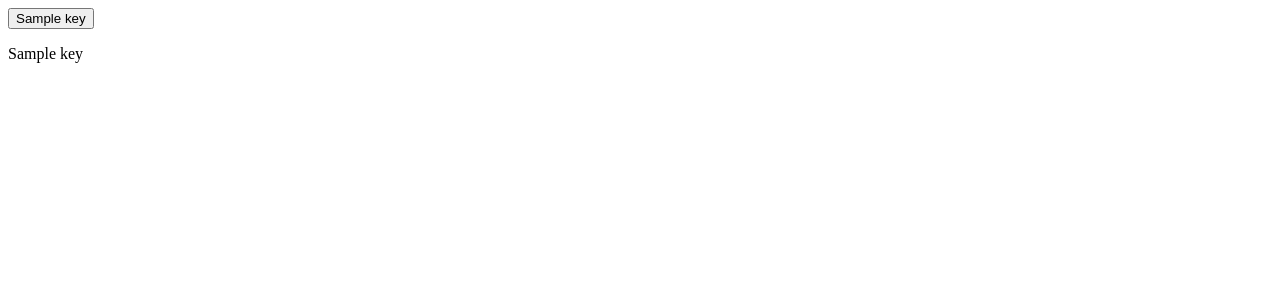
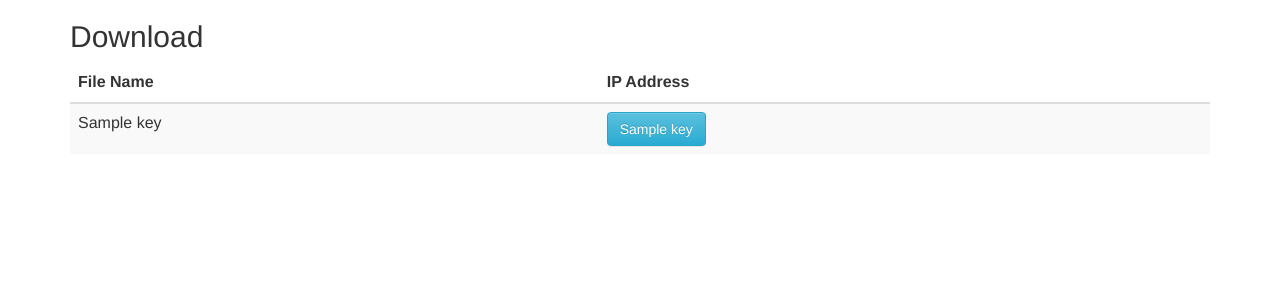
Before and after one commit to HarshShah1997/IIITA-Hacks, a Flask app: template templates/download.html in a window 1280 px wide. Shown: the top 300 px of the page. Run offline with Flask 2, Linux system fonts and the light colour scheme; the template is opened without the code that fills it: most values are stand-ins (such as "Sample title", 1, 10 or a date in 2020); some libraries are stand-ins or nearby versions.

Commit message:
Added Bootstrap

```diff
--- a/templates/download.html
+++ b/templates/download.html
@@ -1,12 +1,25 @@
+
+
 <!-- This file fetches the list of IPs along with their files -->
 <html>
     <head>
         <title>Download Page</title>
     </head>
     <body>
+        <div class="container">
+            <h2>Download</h2>
+            <table class="table table-striped">
+                <thead>
+                    <tr>
+                        <th>File Name</th>
+                        <th>IP Address</th>
+                    </tr>
+                </thead>
+                <tbody>
                     {% for key in database %}
-		<button type="button" id = "file" onclick="request()">{{ database[key] }}</button>
-		<p> {{ key }} </p>
+                    <tr>
+                        <td> {{ key }} </td>
+                        <td><button type="button" id = "file" onclick="request()" class="btn btn-info">{{ database[key] }}</button></td>
                         <!-- Upon click, an AJAX call from the hosted server will be sent to the requesting client giving the IP address -->
                         <script type="text/javascript">
                             function request() {
@@ -16,6 +29,16 @@
                             	async.send("ip_addr={{ database[key] }}&file_name={{ key }}");
                             }
                         </script>
+                    </tr>
                     {% endfor %}
+                </tbody>
+            </table>
+        </div>
+        <!-- Latest compiled and minified CSS -->
+        <link rel="stylesheet" href="https://maxcdn.bootstrapcdn.com/bootstrap/3.3.7/css/bootstrap.min.css" integrity="sha384-BVYiiSIFeK1dGmJRAkycuHAHRg32OmUcww7on3RYdg4Va+PmSTsz/K68vbdEjh4u" crossorigin="anonymous">
+        <!-- Optional theme -->
+        <link rel="stylesheet" href="https://maxcdn.bootstrapcdn.com/bootstrap/3.3.7/css/bootstrap-theme.min.css" integrity="sha384-rHyoN1iRsVXV4nD0JutlnGaslCJuC7uwjduW9SVrLvRYooPp2bWYgmgJQIXwl/Sp" crossorigin="anonymous">
+        <!-- Latest compiled and minified JavaScript -->
+        <script src="https://maxcdn.bootstrapcdn.com/bootstrap/3.3.7/js/bootstrap.min.js" integrity="sha384-Tc5IQib027qvyjSMfHjOMaLkfuWVxZxUPnCJA7l2mCWNIpG9mGCD8wGNIcPD7Txa" crossorigin="anonymous"></script>
     </body>
 </html>
```
Also changed, not shown: templates/seeding.html (deleted, +0 -14 lines). Lines whose indentation alone changed are shown as unchanged.
